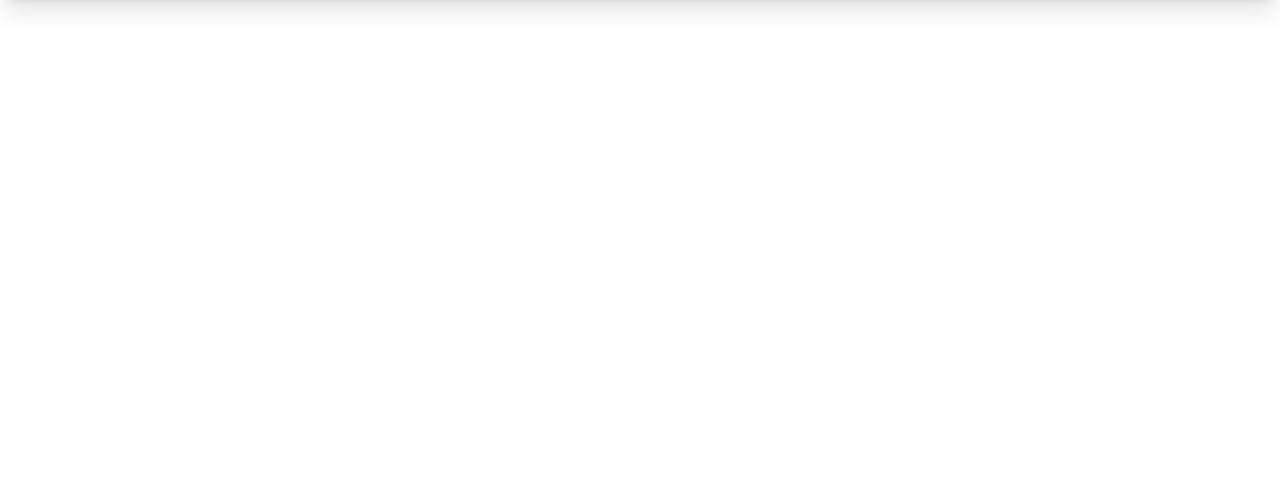
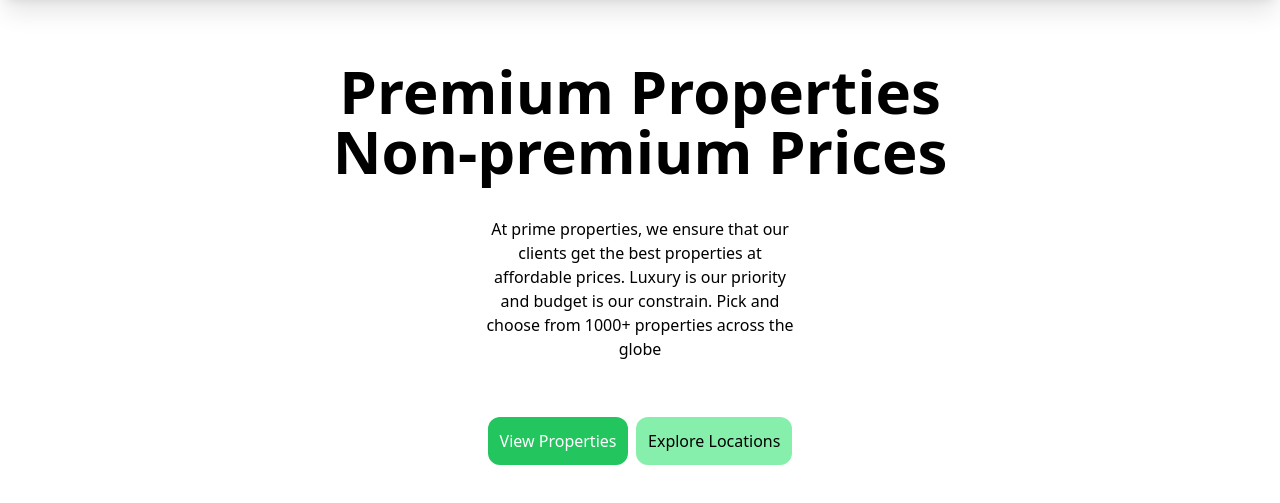
Before and after one commit to Batuhan445/real-estate-web-site, a website: page public/index.html in a window 1280 px wide. Shown: the part 59-562 px from the top of the page. Drawn offline with nearby package versions, Linux system fonts and the light colour scheme.

Commit message:
title added

```diff
--- a/public/index.html
+++ b/public/index.html
@@ -29,6 +29,23 @@
         </div>
     </nav>
 
+    <div class="mt-16">
+        <div class="text-6xl font-extrabold grid justify-center text-center">
+            <h1>Premium Properties</h1>
+            <h1>Non-premium Prices</h1>
+        </div>
+
+        <div class="mt-9 w-1/4 text-center mx-auto">
+            <p>At prime properties, we ensure that our clients get the best properties at affordable prices. Luxury is
+                our priority and budget is our constrain. Pick and choose from 1000+ properties across the globe</p>
+        </div>
+
+        <div class="flex justify-evenly mt-14 w-1/4 mx-auto">
+            <a class="bg-green-500 p-3 rounded-xl text-white" href="#">View Properties</a>
+            <a class="bg-green-300 p-3 rounded-xl" href="#">Explore Locations</a>
+        </div>
+    </div>
+
 
 </body>
 
```
